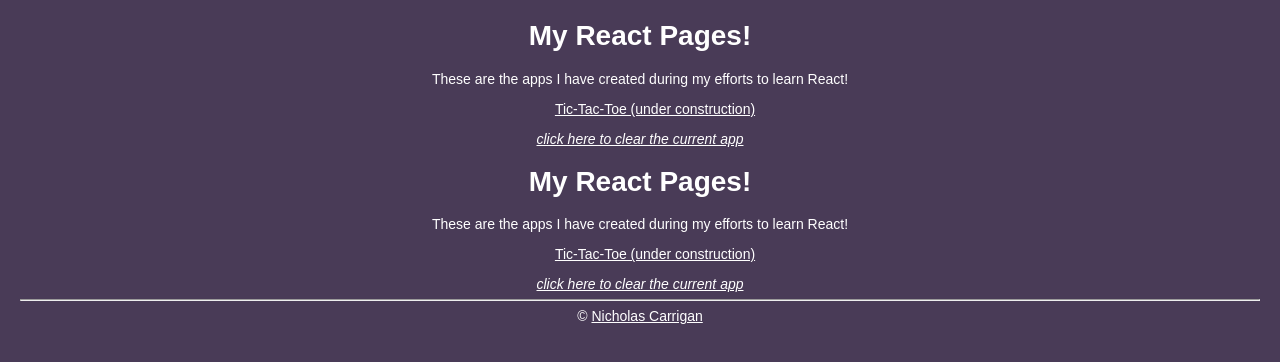
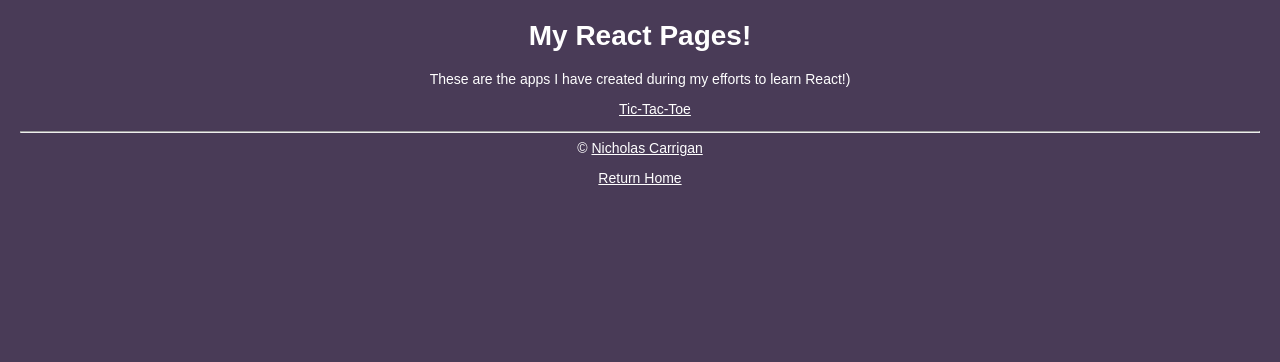
Before and after one commit to naomis-archive/react-test, a React (Create React App) app: page / in a window 1280 px wide. Shown: the top 362 px of the page. Built offline with nearby package versions, Linux system fonts and the light colour scheme.

Commit message:
Figured out support for multi-apps

```diff
--- a/src/App.js
+++ b/src/App.js
@@ -10,11 +10,10 @@ class App extends Component {
     return (
       <BrowserRouter>
         <div>
-          <Home />
           <Switch>
-            <Route path="/" component={Home} exact/>
-            <Route path="/ttt" component={Game} />
-            <Route path="/clear" component={clear} />
+            <Route path={process.env.PUBLIC_URL + "/"} component={Home} exact/>
+            <Route path={process.env.PUBLIC_URL + "/ttt"} component={Game} />
+            <Route path={process.env.PUBLIC_URL + "/clear"} component={clear} />
           </Switch>
         </div>
       </BrowserRouter>
--- a/src/Footer.js
+++ b/src/Footer.js
@@ -11,8 +11,9 @@ function Footer() {
       >
         Nicholas Carrigan
       </a>
+      <p><a href={process.env.PUBLIC_URL + "/"}>Return Home</a></p>
     </footer>
   );
 }
 
-export default Footer
+export default Footer;
--- a/src/home/home.js
+++ b/src/home/home.js
@@ -1,19 +1,19 @@
 import React from "react";
 import "./home.css";
+import { NavLink } from "react-router-dom";
 
 function Home() {
   return (
     <div>
       <h1>My React Pages!</h1>
       <p>
-        These are the apps I have created during my efforts to learn React!
+        These are the apps I have created during my efforts to learn React!)
       </p>
       <ul>
         <li>
-          <a href="./ttt">Tic-Tac-Toe (under construction)</a>
+          <NavLink to={process.env.PUBLIC_URL + "/ttt"}>Tic-Tac-Toe</NavLink>
         </li>
       </ul>
-      <a href="./clear"><em>click here to clear the current app</em></a>
     </div>
   );
 }
```
